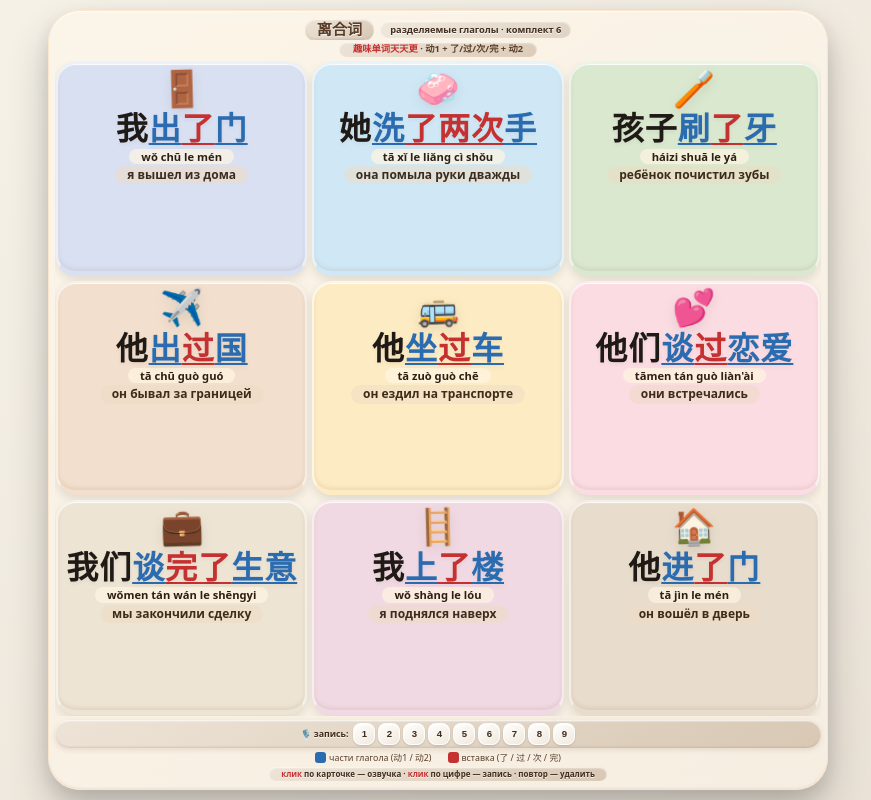
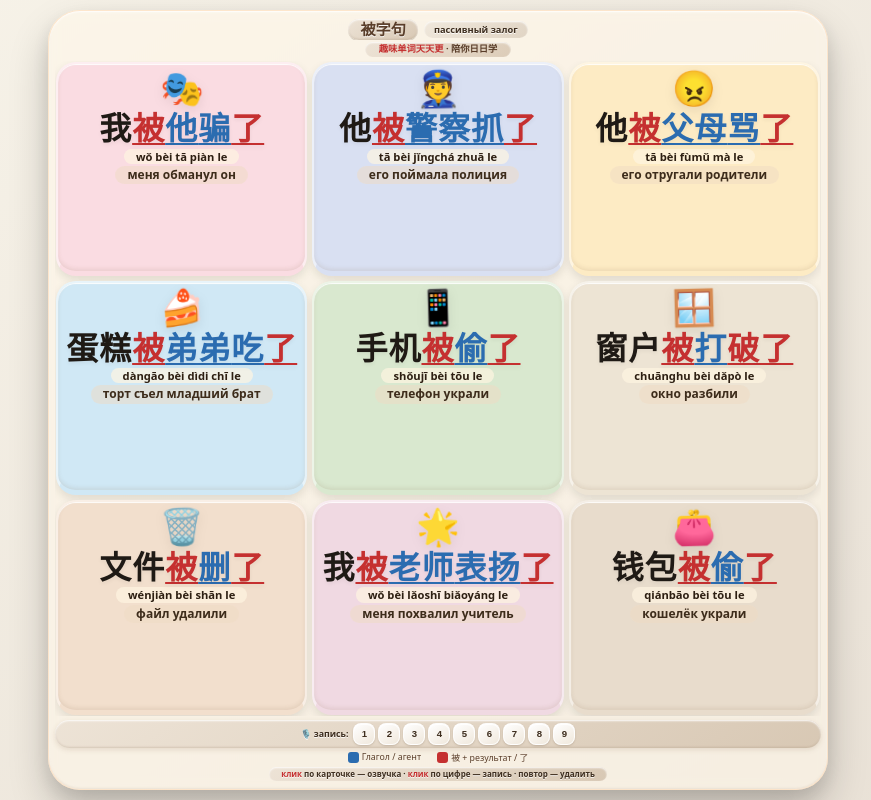
Before and after one commit to meledy11/Kartochki, a plain HTML site: page index.html in a window 1280 px wide. Shown: the whole page, without its empty margins (202-1073 px from the left). Drawn offline with Linux system fonts and the light colour scheme.

Commit message:
Update index.html

```diff
--- a/index.html
+++ b/index.html
@@ -6,11 +6,11 @@
   <meta name="apple-mobile-web-app-capable" content="yes" />
   <meta name="mobile-web-app-capable" content="yes" />
   <meta name="apple-mobile-web-app-status-bar-style" content="black-translucent" />
-  <meta name="apple-mobile-web-app-title" content="离合词 6 · новые слова" />
+  <meta name="apple-mobile-web-app-title" content="被字句 · пассив" />
   <meta name="format-detection" content="telephone=no" />
   <meta name="theme-color" content="#f7f3e9" />
 
-  <title>离合词 · Разделяемые глаголы (комплект 6)</title>
+  <title>被字句 · Пассивный залог</title>
 
   <style>
     * { box-sizing: border-box; margin: 0; padding: 0; -webkit-tap-highlight-color: transparent; }
@@ -149,10 +149,11 @@
       word-break: break-word; max-width: 100%;
       white-space: normal; overflow-wrap: break-word;
     }
-    /* ЦВЕТОВАЯ РАЗМЕТКА ДЛЯ 离合词 */
-    .v { color: #2b6cb0; text-decoration: underline; text-decoration-color: #2b6cb0; text-decoration-thickness: 2px; text-underline-offset: 3px; }
-    .ins { color: #c53030; text-decoration: underline; text-decoration-color: #c53030; text-decoration-thickness: 2px; text-underline-offset: 3px; }
-    .subj { color: #1f1a15; }
+    /* ЦВЕТОВАЯ РАЗМЕТКА ДЛЯ 被 */
+    .v { color: #2b6cb0; text-decoration: underline; text-decoration-color: #2b6cb0; text-decoration-thickness: 2px; text-underline-offset: 3px; } /* Глагол */
+    .ins { color: #c53030; text-decoration: underline; text-decoration-color: #c53030; text-decoration-thickness: 2px; text-underline-offset: 3px; } /* 被 + агент + 了 */
+    .subj { color: #1f1a15; } /* Подлежащее (пациенс) */
+    .agent { color: #2b6cb0; text-decoration: underline; text-decoration-color: #2b6cb0; text-decoration-thickness: 2px; text-underline-offset: 3px; } /* Агент (как объект в离合词) */
 
     .pinyin {
       font-size: 0.7rem; font-weight: 600; color: #2d1f12;
@@ -167,16 +168,16 @@
       max-width: 100%; word-break: break-word; white-space: normal;
     }
 
-    /* ——— ЦВЕТА КАРТОЧЕк ——— */
-    .card[data-color="chu"]    { --card-color: #7a8ab8; background: #d9e0f2; }
-    .card[data-color="xishou"] { --card-color: #7ab8d9; background: #d0e8f5; }
-    .card[data-color="shua"]   { --card-color: #9bb88c; background: #d9e8cf; }
-    .card[data-color="chuguo"] { --card-color: #c48b5c; background: #f2dfcd; }
-    .card[data-color="zuoche"] { --card-color: #e8a83d; background: #fdebc4; }
-    .card[data-color="tanai"]  { --card-color: #d97a8c; background: #fadce2; }
-    .card[data-color="tansh"]  { --card-color: #b8a88c; background: #ede4d4; }
-    .card[data-color="lou"]    { --card-color: #b88a9e; background: #f0d9e2; }
-    .card[data-color="jinmen"] { --card-color: #7a6a5a; background: #e8dccc; }
+    /* ——— ЦВЕТА КАРТОЧЕК ——— */
+    .card[data-color="pian"]   { --card-color: #d97a8c; background: #fadce2; }
+    .card[data-color="zhua"]   { --card-color: #7a8ab8; background: #d9e0f2; }
+    .card[data-color="ma"]     { --card-color: #e8a83d; background: #fdebc4; }
+    .card[data-color="chi"]    { --card-color: #7ab8d9; background: #d0e8f5; }
+    .card[data-color="tou"]    { --card-color: #9bb88c; background: #d9e8cf; }
+    .card[data-color="po"]     { --card-color: #b8a88c; background: #ede4d4; }
+    .card[data-color="shan"]   { --card-color: #c48b5c; background: #f2dfcd; }
+    .card[data-color="biao"]   { --card-color: #b88a9e; background: #f0d9e2; }
+    .card[data-color="lin"]    { --card-color: #7a6a5a; background: #e8dccc; }
 
     .rec-panel {
       margin-top: 4px; padding: 3px 6px;
@@ -298,112 +299,112 @@
 
 <div class="container">
   <h1>
-    <span class="title-hanzi">离合词</span>
-    <span class="title-rus">разделяемые глаголы · комплект 6</span>
+    <span class="title-hanzi">被字句</span>
+    <span class="title-rus">пассивный залог</span>
   </h1>
   <div style="text-align: center; flex-shrink: 0;">
     <span class="subhead">
-      <b>趣味单词天天更</b> · 动1 + 了/过/次/完 + 动2
+      <b>趣味单词天天更</b> · 陪你日日学
     </span>
   </div>
 
   <div class="grid" id="cardGrid">
-    <!-- 1. 我出了门 — вставка 了 -->
-    <div class="card" data-color="chu" data-key="c1" data-hanzi-audio="我出了门" data-russian-audio="я вышел из дома">
+    <!-- 1. 我被他骗了 -->
+    <div class="card" data-color="pian" data-key="c1" data-hanzi-audio="我被他骗了" data-russian-audio="меня обманул он">
       <div class="rec-indicator" data-indicator>✓</div>
       <div class="card-inner">
-        <div class="emoji-big">🚪</div>
-        <div class="hanzi"><span class="subj">我</span><span class="v">出</span><span class="ins">了</span><span class="v">门</span></div>
-        <div class="pinyin">wǒ chū le mén</div>
-        <div class="russian">я вышел из дома</div>
+        <div class="emoji-big">🎭</div>
+        <div class="hanzi"><span class="subj">我</span><span class="ins">被</span><span class="agent">他</span><span class="v">骗</span><span class="ins">了</span></div>
+        <div class="pinyin">wǒ bèi tā piàn le</div>
+        <div class="russian">меня обманул он</div>
       </div>
     </div>
 
-    <!-- 2. 她洗了两次手 — вставка 了两次 (частотность) -->
-    <div class="card" data-color="xishou" data-key="c2" data-hanzi-audio="她洗了两次手" data-russian-audio="она помыла руки дважды">
+    <!-- 2. 他被警察抓了 -->
+    <div class="card" data-color="zhua" data-key="c2" data-hanzi-audio="他被警察抓了" data-russian-audio="его поймала полиция">
       <div class="rec-indicator" data-indicator>✓</div>
       <div class="card-inner">
-        <div class="emoji-big">🧼</div>
-        <div class="hanzi"><span class="subj">她</span><span class="v">洗</span><span class="ins">了两次</span><span class="v">手</span></div>
-        <div class="pinyin">tā xǐ le liǎng cì shǒu</div>
-        <div class="russian">она помыла руки дважды</div>
+        <div class="emoji-big">👮</div>
+        <div class="hanzi"><span class="subj">他</span><span class="ins">被</span><span class="agent">警察</span><span class="v">抓</span><span class="ins">了</span></div>
+        <div class="pinyin">tā bèi jǐngchá zhuā le</div>
+        <div class="russian">его поймала полиция</div>
       </div>
     </div>
 
-    <!-- 3. 孩子刷了牙 — вставка 了 -->
-    <div class="card" data-color="shua" data-key="c3" data-hanzi-audio="孩子刷了牙" data-russian-audio="ребёнок почистил зубы">
+    <!-- 3. 他被父母骂了 -->
+    <div class="card" data-color="ma" data-key="c3" data-hanzi-audio="他被父母骂了" data-russian-audio="его отругали родители">
       <div class="rec-indicator" data-indicator>✓</div>
       <div class="card-inner">
-        <div class="emoji-big">🪥</div>
-        <div class="hanzi"><span class="subj">孩子</span><span class="v">刷</span><span class="ins">了</span><span class="v">牙</span></div>
-        <div class="pinyin">háizi shuā le yá</div>
-        <div class="russian">ребёнок почистил зубы</div>
+        <div class="emoji-big">😠</div>
+        <div class="hanzi"><span class="subj">他</span><span class="ins">被</span><span class="agent">父母</span><span class="v">骂</span><span class="ins">了</span></div>
+        <div class="pinyin">tā bèi fùmǔ mà le</div>
+        <div class="russian">его отругали родители</div>
       </div>
     </div>
 
-    <!-- 4. 他出过国 — вставка 过 (опыт) -->
-    <div class="card" data-color="chuguo" data-key="c4" data-hanzi-audio="他出过国" data-russian-audio="он бывал за границей">
+    <!-- 4. 蛋糕被弟弟吃了 -->
+    <div class="card" data-color="chi" data-key="c4" data-hanzi-audio="蛋糕被弟弟吃了" data-russian-audio="торт съел младший брат">
       <div class="rec-indicator" data-indicator>✓</div>
       <div class="card-inner">
-        <div class="emoji-big">✈️</div>
-        <div class="hanzi"><span class="subj">他</span><span class="v">出</span><span class="ins">过</span><span class="v">国</span></div>
-        <div class="pinyin">tā chū guò guó</div>
-        <div class="russian">он бывал за границей</div>
+        <div class="emoji-big">🍰</div>
+        <div class="hanzi"><span class="subj">蛋糕</span><span class="ins">被</span><span class="agent">弟弟</span><span class="v">吃</span><span class="ins">了</span></div>
+        <div class="pinyin">dàngāo bèi dìdi chī le</div>
+        <div class="russian">торт съел младший брат</div>
       </div>
     </div>
 
-    <!-- 5. 他坐过车 — вставкаа 过 (опыт) -->
-    <div class="card" data-color="zuoche" data-key="c5" data-hanzi-audio="他坐过车" data-russian-audio="он ездил на транспорте">
+    <!-- 5. 手机被偷了 -->
+    <div class="card" data-color="tou" data-key="c5" data-hanzi-audio="手机被偷了" data-russian-audio="телефон украли">
       <div class="rec-indicator" data-indicator>✓</div>
       <div class="card-inner">
-        <div class="emoji-big">🚌</div>
-        <div class="hanzi"><span class="subj">他</span><span class="v">坐</span><span class="ins">过</span><span class="v">车</span></div>
-        <div class="pinyin">tā zuò guò chē</div>
-        <div class="russian">он ездил на транспорте</div>
+        <div class="emoji-big">📱</div>
+        <div class="hanzi"><span class="subj">手机</span><span class="ins">被</span><span class="v">偷</span><span class="ins">了</span></div>
+        <div class="pinyin">shǒujī bèi tōu le</div>
+        <div class="russian">телефон украли</div>
       </div>
     </div>
 
-    <!-- 6. 他们谈过恋爱 — вставка 过 (опыт) -->
-    <div class="card" data-color="tanai" data-key="c6" data-hanzi-audio="他们谈过恋爱" data-russian-audio="они встречались">
+    <!-- 6. 窗户被打破了 -->
+    <div class="card" data-color="po" data-key="c6" data-hanzi-audio="窗户被打破了" data-russian-audio="окно разбили">
       <div class="rec-indicator" data-indicator>✓</div>
       <div class="card-inner">
-        <div class="emoji-big">💕</div>
-        <div class="hanzi"><span class="subj">他们</span><span class="v">谈</span><span class="ins">过</span><span class="v">恋爱</span></div>
-        <div class="pinyin">tāmen tán guò liàn'ài</div>
-        <div class="russian">они встречались</div>
+        <div class="emoji-big">🪟</div>
+        <div class="hanzi"><span class="subj">窗户</span><span class="ins">被</span><span class="v">打</span><span class="ins">破了</span></div>
+        <div class="pinyin">chuānghu bèi dǎpò le</div>
+        <div class="russian">окно разбили</div>
       </div>
     </div>
 
-    <!-- 7. 我们谈完了生意 — вставка 完了 (результат) -->
-    <div class="card" data-color="tansh" data-key="c7" data-hanzi-audio="我们谈完了生意" data-russian-audio="мы закончили обсуждение сделки">
+    <!-- 7. 文件被删了 -->
+    <div class="card" data-color="shan" data-key="c7" data-hanzi-audio="文件被删了" data-russian-audio="файл удалили">
       <div class="rec-indicator" data-indicator>✓</div>
       <div class="card-inner">
-        <div class="emoji-big">💼</div>
-        <div class="hanzi"><span class="subj">我们</span><span class="v">谈</span><span class="ins">完了</span><span class="v">生意</span></div>
-        <div class="pinyin">wǒmen tán wán le shēngyi</div>
-        <div class="russian">мы закончили сделку</div>
+        <div class="emoji-big">🗑️</div>
+        <div class="hanzi"><span class="subj">文件</span><span class="ins">被</span><span class="v">删</span><span class="ins">了</span></div>
+        <div class="pinyin">wénjiàn bèi shān le</div>
+        <div class="russian">файл удалили</div>
       </div>
     </div>
 
-    <!-- 8. 我上了楼 — вставка 了 -->
-    <div class="card" data-color="lou" data-key="c8" data-hanzi-audio="我上了楼" data-russian-audio="я поднялся наверх">
+    <!-- 8. 我被老师表扬了 -->
+    <div class="card" data-color="biao" data-key="c8" data-hanzi-audio="我被老师表扬了" data-russian-audio="меня похвалил учитель">
       <div class="rec-indicator" data-indicator>✓</div>
       <div class="card-inner">
-        <div class="emoji-big">🪜</div>
-        <div class="hanzi"><span class="subj">我</span><span class="v">上</span><span class="ins">了</span><span class="v">楼</span></div>
-        <div class="pinyin">wǒ shàng le lóu</div>
-        <div class="russian">я поднялся наверх</div>
+        <div class="emoji-big">🌟</div>
+        <div class="hanzi"><span class="subj">我</span><span class="ins">被</span><span class="agent">老师</span><span class="v">表扬</span><span class="ins">了</span></div>
+        <div class="pinyin">wǒ bèi lǎoshī biǎoyáng le</div>
+        <div class="russian">меня похвалил учитель</div>
       </div>
     </div>
 
-    <!-- 9. 他进了门 — вставка 了 -->
-    <div class="card" data-color="jinmen" data-key="c9" data-hanzi-audio="他进了门" data-russian-audio="он вошёл в дверь">
+    <!-- 9. 钱包被偷了 -->
+    <div class="card" data-color="lin" data-key="c9" data-hanzi-audio="钱包被偷了" data-russian-audio="кошелёк украли">
       <div class="rec-indicator" data-indicator>✓</div>
       <div class="card-inner">
-        <div class="emoji-big">🏠</div>
-        <div class="hanzi"><span class="subj">他</span><span class="v">进</span><span class="ins">了</span><span class="v">门</span></div>
-        <div class="pinyin">tā jìn le mén</div>
-        <div class="russian">он вошёл в дверь</div>
+        <div class="emoji-big">👛</div>
+        <div class="hanzi"><span class="subj">钱包</span><span class="ins">被</span><span class="v">偷</span><span class="ins">了</span></div>
+        <div class="pinyin">qiánbāo bèi tōu le</div>
+        <div class="russian">кошелёк украли</div>
       </div>
     </div>
   </div>
@@ -413,8 +414,8 @@
   </div>
 
   <div class="legend">
-    <div class="legend-item"><div class="legend-dot blue"></div> части глагола (动1 / 动2)</div>
-    <div class="legend-item"><div class="legend-dot red"></div> вставка (了 / 过 / 次 / 完)</div>
+    <div class="legend-item"><div class="legend-dot blue"></div> Глагол / агент</div>
+    <div class="legend-item"><div class="legend-dot red"></div> 被 + результат / 了</div>
   </div>
 
   <div style="display: flex; justify-content: center; flex-shrink: 0;">
@@ -474,7 +475,7 @@
       return voice || null;
     }
 
-    const STORAGE_PREFIX = 'custom_rec_liheci_set6_';
+    const STORAGE_PREFIX = 'custom_rec_beiziju_';
     const recordedAudios = {};
 
     function loadSavedRecordings() {
```
